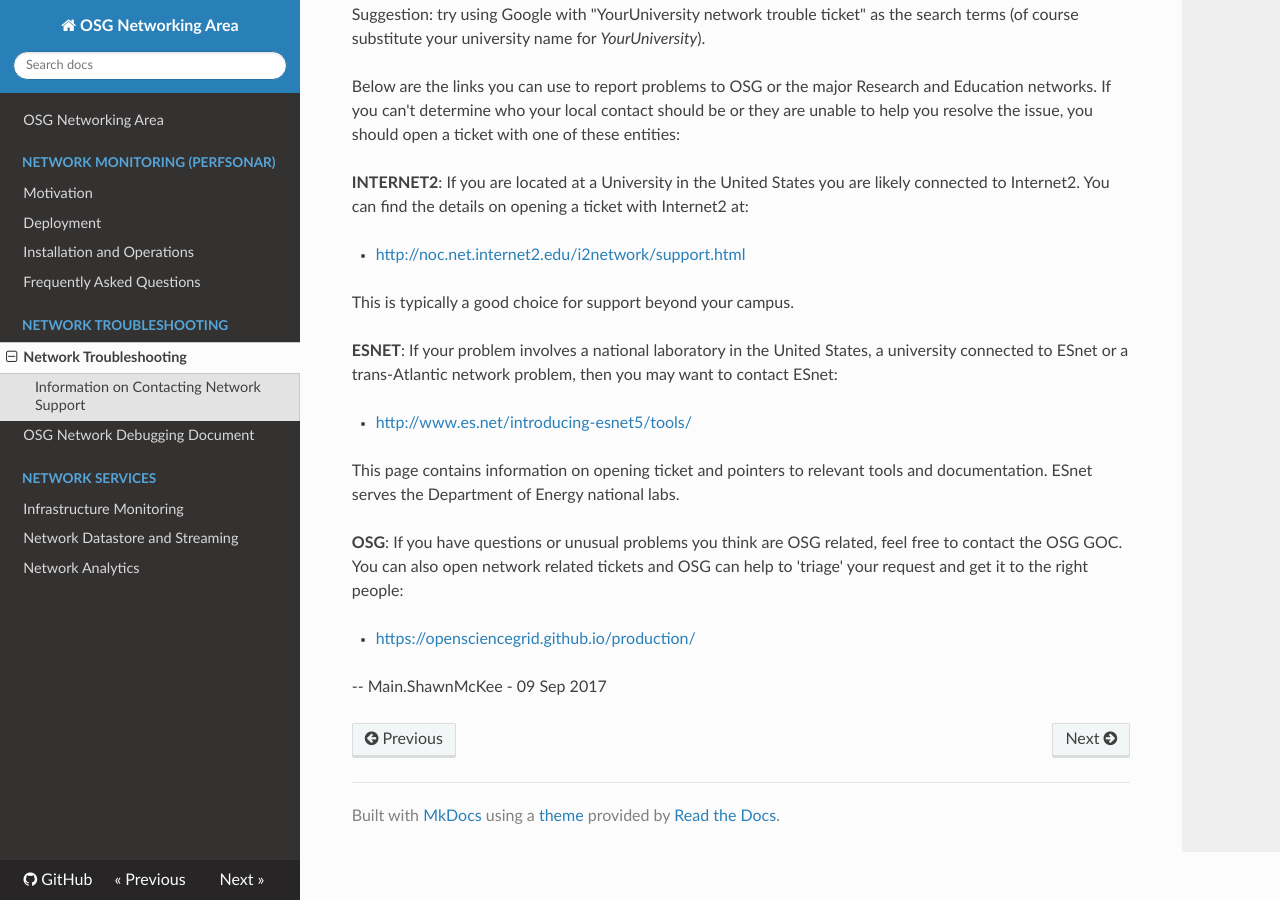
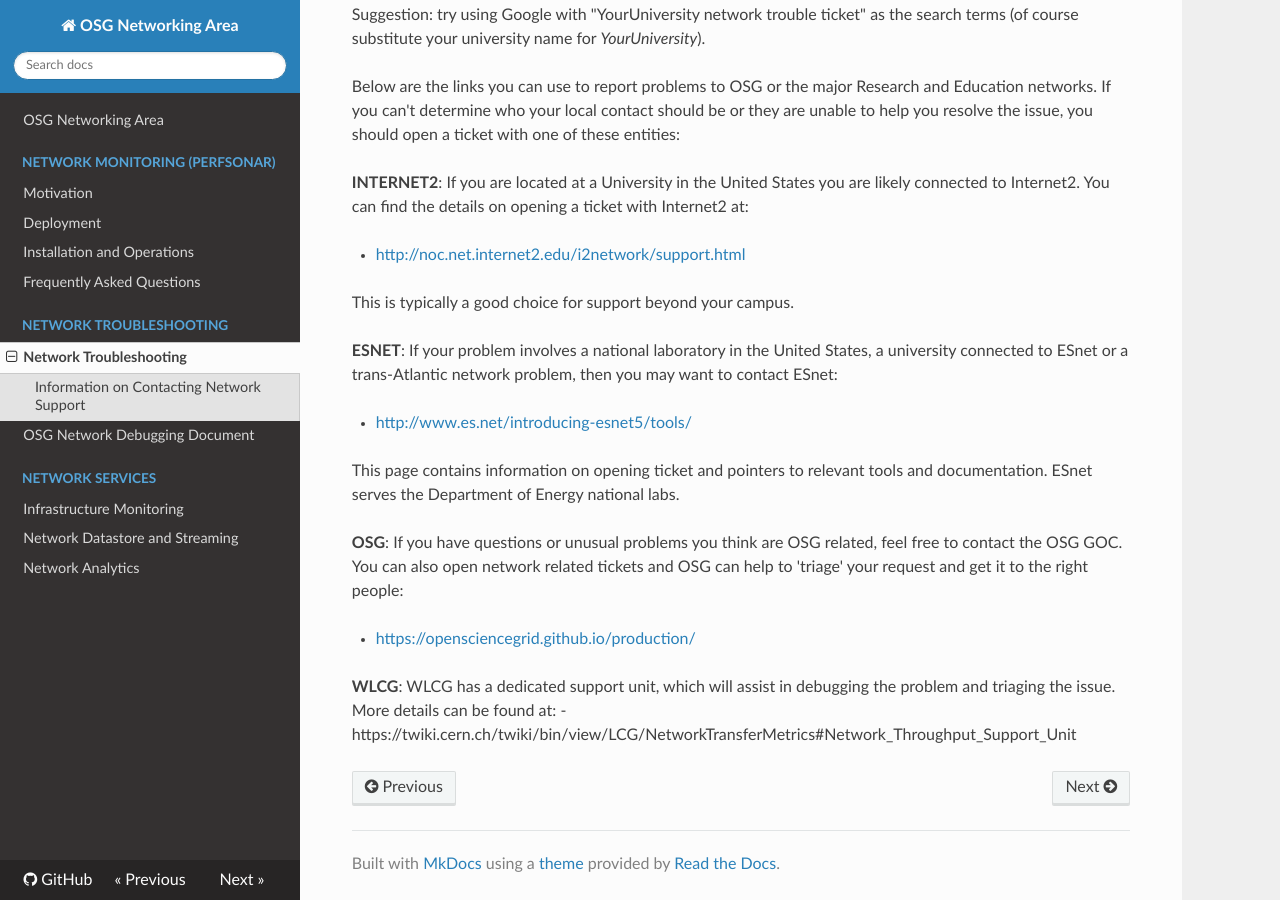
Before and after one commit to osg-htc/networking, an MkDocs documentation site: the page built from docs/network-troubleshooting.md, in a window 1280 px wide and 900 px high, scrolled down 765 px. Built offline with MkDocs 1.6.1, drawn with Linux system fonts in a browser that asks for light colours; nearby versions of some CDN libraries; old or Windows-style settings are respelled for this version of MkDocs.

Commit message:
Update network-troubleshooting.md

```diff
--- a/docs/network-troubleshooting.md
+++ b/docs/network-troubleshooting.md
@@ -40,8 +40,5 @@
 
 -   <https://opensciencegrid.github.io/production/>
 
-<span class="twiki-macro STOPINCLUDE"></span>
-
-<span class="twiki-macro BOTTOMMATTER"></span>
-
--- Main.ShawnMcKee - 09 Sep 2017
+**WLCG**: WLCG has a dedicated support unit, which will assist in debugging the problem and triaging the issue. More details can be found at:
+- https://twiki.cern.ch/twiki/bin/view/LCG/NetworkTransferMetrics#Network_Throughput_Support_Unit
```
